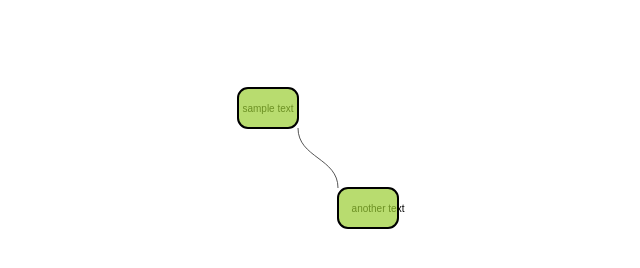
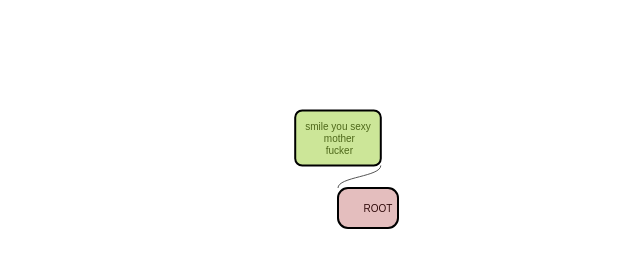
Before and after one commit to mihailkalichkov/JS-KIA, a plain HTML site: page index.html in a window 1280 px wide. Shown: the whole page, without its empty margins (60-700 px from the left). Drawn offline with Linux system fonts and the light colour scheme.

Commit message:
resources.js for global variables and templates

```diff
--- a/index.html
+++ b/index.html
@@ -5,6 +5,7 @@
     <title></title>
     <link type="text/css" rel="stylesheet" href="style/styles.css">
     <script src="scripts/jquery-1.9.1.js"></script>
+    <script src="scripts/resources.js"></script>
     <script src="scripts/raphael.js"></script>
     <script src="scripts/helpers.js"></script>
     <script src="scripts/script.js"></script>
--- a/scripts/helpers.js
+++ b/scripts/helpers.js
@@ -87,6 +87,12 @@ Raphael.fn.connect = function (obj1, obj2, line, bg) {
         };
     }
 };
-Raphael.fn.branchOut = function () {
-    console.log(this);
-}
+Raphael.el.branchOut = function (text) {
+    var branchx = this.attr('x'),
+        branchy = this.attr('y');
+    var txtBox = paper.text(branchx, branchy - 50, text).getBBox();
+    var child = paper.rect(txtBox.x - 10, txtBox.y - 10, txtBox.width + 20, txtBox.height + 20, 7)
+        .attr(childTemplate);
+
+    return child;
+};
--- /dev/null
+++ b/scripts/resources.js
@@ -0,0 +1,14 @@
+var rootTemplate = {
+    fill: 'brown',
+    stroke: '#000',
+    "fill-opacity": 0.3,
+    "stroke-width": 2
+};
+
+var childTemplate = {
+    fill: 'yellowgreen',
+    stroke: '#000',
+    "fill-opacity": 0.5,
+    "stroke-width": 2,
+    cursor: "move"
+};
--- a/scripts/script.js
+++ b/scripts/script.js
@@ -1,40 +1,15 @@
 window.onload = function () {
     paper = Raphael('mindContainer', 800, 600);
 
-    paper.setStart();
-    paper.text(320, 100, 'sample text');
-    paper.rect(290, 80, 60, 40, 10)
-        .attr({
-            fill: 'yellowgreen',
-            stroke: '#000',
-            "fill-opacity": 0.7,
-            "stroke-width": 2,
-            cursor: "move"
-        });
-    paper.text(430, 200, 'another text');
-    paper.rect(390, 180, 60, 40, 10)
-        .attr({
-            fill: 'yellowgreen',
-            stroke: '#000',
-            "fill-opacity": 0.7,
-            "stroke-width": 2,
-            cursor: "move"
-        });
-    var shapes = paper.setFinish();
+    var connected = [];
 
-    //console.log(shapes);
-    shapes[1].drag(onDragMove, onDragStart, onDragEnd);
-    shapes[3].drag(onDragMove, onDragStart, onDragEnd);
+    paper.text(430, 200, 'ROOT');
+    var root = paper.rect(390, 180, 60, 40, 10)
+        .attr(rootTemplate);
 
-    //    eve.on('key', function () {
-    //        console.log('got event');
-    //    })
-    var connected = [];
-    //
-    //    paper.forEach(function (e) {
-    //        console.log(e);
-    //    });
-    connected.push(paper.connect(shapes[1], shapes[3], '#555'))
+    var child = root.branchOut('smile you sexy\n mother\n fucker')
+        .drag(onDragMove, onDragStart, onDragEnd)
+    connected.push(paper.connect(root, child, '#555'))
 
     function onDragStart() {
         //console.log(this);
@@ -59,10 +34,9 @@ window.onload = function () {
         paper.getById(this.id - 1).attr(txtDelta);
 
         for (var i = connected.length; i--;) {
-            if (i % 2 === 0)
-                paper.connect(connected[i]);
+            //    if (i % 2 === 0)
+            paper.connect(connected[i]);
         }
-
         paper.safari();
     };
 
```
